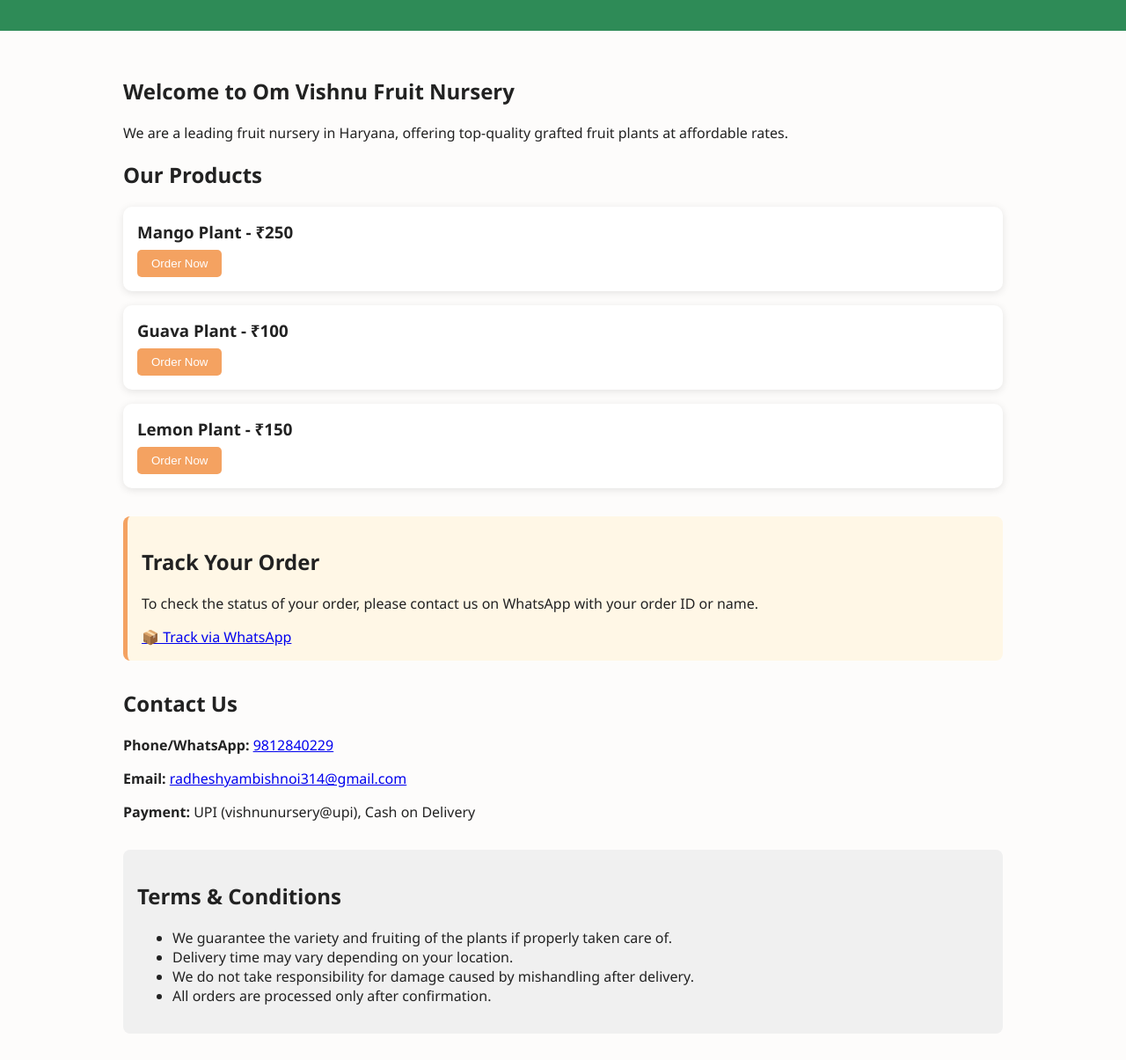
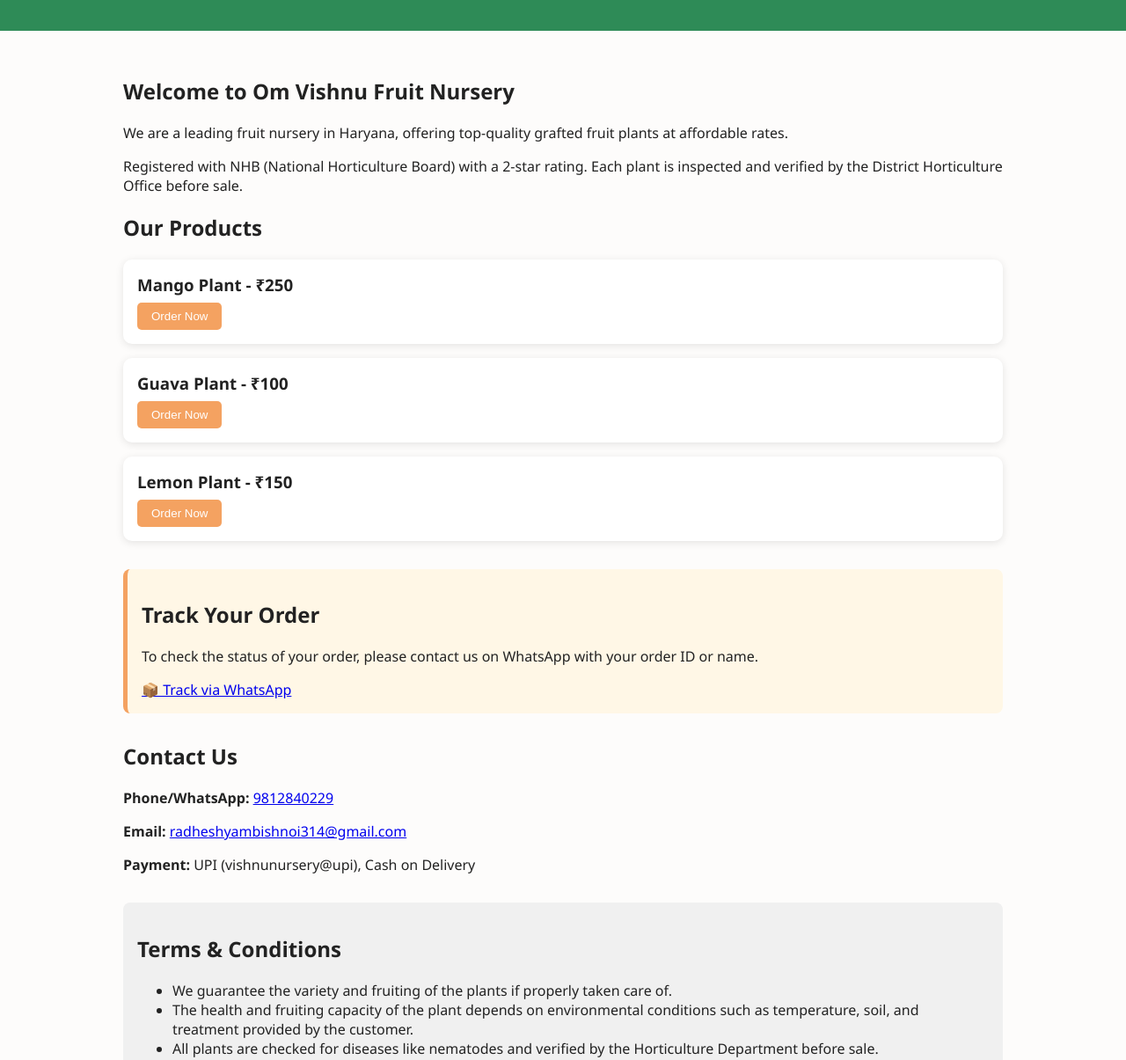
Before and after one commit to shubham718170/om-vishnu-fruit-nursery, a plain HTML site: page index.html in a window 1280 px wide. Shown: the part 83-1288 px from the top of the page at 88% size. Drawn offline with Linux system fonts and the light colour scheme.

Commit message:
Update index.html

```diff
--- a/index.html
+++ b/index.html
@@ -108,6 +108,10 @@
          data-hi="हम हरियाणा की अग्रणी फल नर्सरी हैं, जो किफायती दरों पर उच्च गुणवत्ता वाले ग्राफ़्टेड फल पौधे प्रदान करते हैं।">
         We are a leading fruit nursery in Haryana, offering top-quality grafted fruit plants at affordable rates.
       </p>
+      <p data-en="Registered with NHB (National Horticulture Board) with a 2-star rating. Each plant is inspected and verified by the District Horticulture Office before sale."
+         data-hi="एनएचबी (नेशनल हॉर्टिकल्चर बोर्ड) से पंजीकृत और 2-स्टार रेटेड नर्सरी। हर पौधा बिक्री से पहले जिला बागवानी कार्यालय द्वारा जांचा और प्रमाणित किया जाता है।">
+        Registered with NHB (National Horticulture Board) with a 2-star rating. Each plant is inspected and verified by the District Horticulture Office before sale.
+      </p>
     </section>
 
     <section id="products">
@@ -149,6 +153,14 @@
             data-hi="यदि पौधों की सही देखभाल की जाती है तो हम उनकी किस्म और फल देने की गारंटी देते हैं।">
           We guarantee the variety and fruiting of the plants if properly taken care of.
         </li>
+        <li data-en="The health and fruiting capacity of the plant depends on environmental conditions such as temperature, soil, and treatment provided by the customer."
+            data-hi="पौधे की सेहत और फल देने की क्षमता पर्यावरण की स्थिति जैसे तापमान, मिट्टी और ग्राहक द्वारा की गई देखभाल पर निर्भर करती है।">
+          The health and fruiting capacity of the plant depends on environmental conditions such as temperature, soil, and treatment provided by the customer.
+        </li>
+        <li data-en="All plants are checked for diseases like nematodes and verified by the Horticulture Department before sale."
+            data-hi="सभी पौधों की बिक्री से पहले हॉर्टिकल्चर विभाग द्वारा निमेटोड्स जैसी बीमारियों की जांच की जाती है और वे प्रमाणित होते हैं।">
+          All plants are checked for diseases like nematodes and verified by the Horticulture Department before sale.
+        </li>
         <li data-en="Delivery time may vary depending on your location."
             data-hi="आपके स्थान के अनुसार डिलीवरी का समय बदल सकता है।">
           Delivery time may vary depending on your location.
```
